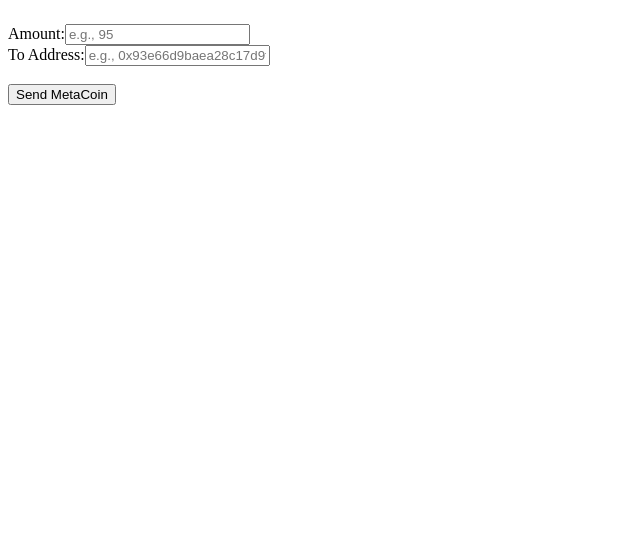
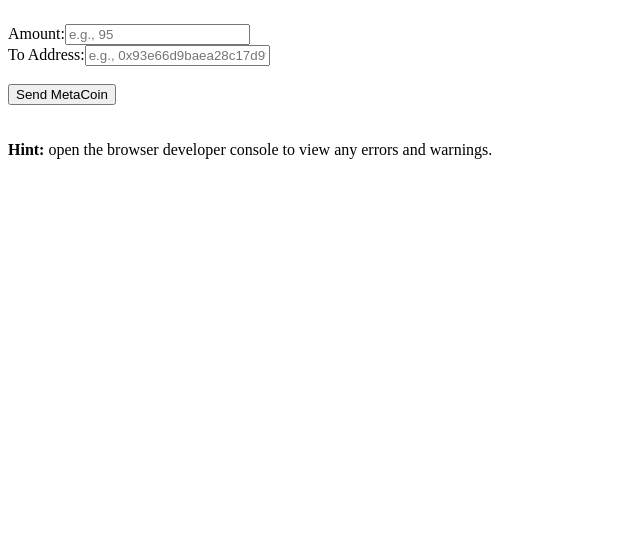
Before and after one commit to dougvk/truffle3-frontend-example, a website: page app/index.html in a window 1280 px wide. Shown: the part 259-800 px from the top of the page, without its empty margins (0-640 px from the left). Drawn offline with Linux system fonts and the light colour scheme; files whose address does not match are found by name.

Commit message:
Add warnings in the dev console, and change up epilogue text.

```diff
--- a/app/index.html
+++ b/app/index.html
@@ -17,5 +17,7 @@
   <br><br><button id="send" onclick="App.sendCoin()">Send MetaCoin</button>
   <br><br>
   <span id="status"></span>
+  <br>
+  <span class="hint"><strong>Hint:</strong> open the browser developer console to view any errors and warnings.</span>
 </body>
 </html>
--- a/app/javascripts/app.js
+++ b/app/javascripts/app.js
@@ -89,6 +89,7 @@
 window.addEventListener('load', function() {
   // Checking if Web3 has been injected by the browser (Mist/MetaMask)
   if (typeof web3 !== 'undefined') {
+    console.warn("Using web3 detected from external source. If you find that your accounts don't appear or you have 0 MetaCoin, ensure you've configured that source properly. If using MetaMask, see the following link. Feel free to delete this warning. :) http://truffleframework.com/tutorials/truffle-and-metamask")
     // Use Mist/MetaMask's provider
     window.web3 = new Web3(web3.currentProvider);
   } else {
--- a/app/stylesheets/app.css
+++ b/app/stylesheets/app.css
@@ -46,3 +46,7 @@
 #balance {
   color: black;
 }
+
+.hint {
+  color: #666;
+}
--- a/truffle-init.json
+++ b/truffle-init.json
@@ -7,5 +7,5 @@
     "Run Linter": "npm run lint",
     "Run Dev Server": "npm run dev"
   },
-  "epilogue": "This project relies on MetaMask (https://metamask.io/).\nMake sure you have it installed and configured in Chrome before continuing."
+  "epilogue": "Hint: Run the dev server via `npm run dev` to have your changes rebuilt automatically."
 }
```
